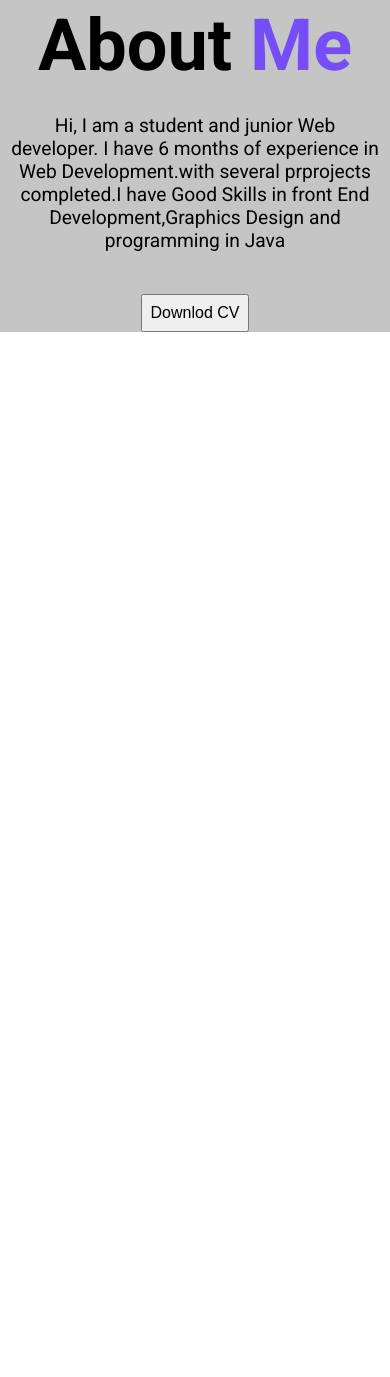
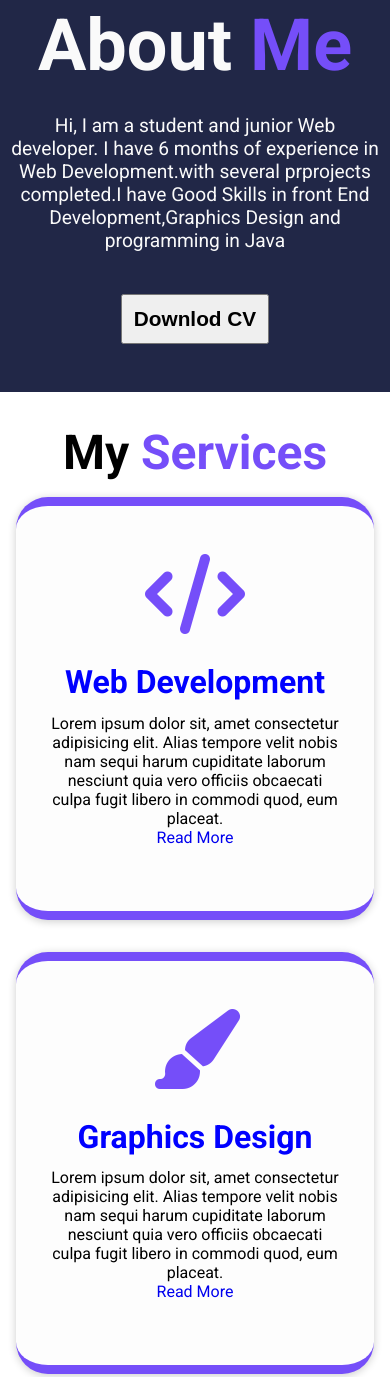
Before and after one commit to jui1960/portfolio, a plain HTML site: page index.html in a window 390 px wide. Shown: the part 1184-2561 px from the top of the page. Before the commit the page ends 1516 px from the top, so only its background shows below. Drawn offline with Linux system fonts and the light colour scheme; a web font is replaced by a local one.

Commit message:
responsive

```diff
--- a/index.html
+++ b/index.html
@@ -4,8 +4,8 @@
   <meta charset="UTF-8">
   <meta name="viewport" content="width=device-width, initial-scale=1.0">
   <title>jui</title>
-  <link rel="stylesheet" href="style.css">
-  <link rel="stylesheet" media="screen and (max-width:680px)" href="mobile.css">
+  <link rel="stylesheet"   href="style.css">
+  <link rel="stylesheet"  href="mobile.css">
 
 <link href='https://fonts.googleapis.com/css?family=Italianno' rel='stylesheet'>
 <link href='https://fonts.googleapis.com/css?family=Bad Script' rel='stylesheet'>
@@ -32,9 +32,9 @@
     <nav id="menu" class="hidden">
       <ul>
         <li><a href="#Home" class="nav-link">Home</a></li>
-        <li><a href="About-me" class="nav-link">About Me</a></li>
+        <li><a href="#About-me" class="nav-link">About Me</a></li>
+        <li><a href="#Services" class="nav-link">Services</a></li>
         <li><a href="#" class="nav-link">Skill</a></li>
-        <li><a href="#" class="nav-link">Services</a></li>
         <li><a href="#" class="nav-link">Contact</a></li>
       </ul>
     </nav>
@@ -44,6 +44,8 @@
 
 <!-- main section start -->
   <main>
+
+    <!-- home start -->
     <section id="Home">
 
       <div class="home-content">
@@ -57,7 +59,10 @@
         <img src="picture/jui.jpg" alt="">
       </div>
     </section>
+    <!-- home end -->
 
+
+    <!-- about start -->
     <section id="About-me">
       <div class="about-img">
         <img src="picture/about img.png" alt="">
@@ -66,10 +71,43 @@
         <h1 >About <span> Me</span></h1>
         <p>Hi, I am a student and junior Web developer.
         I have 6 months of experience in Web Development.with several prprojects completed.I have Good Skills in front End Development,Graphics Design and programming in Java</p>
-        <a href="picture/Cv.pdf" target="_blank"><button class="cv-btn">Downlod CV</button></a>
+        <a href="picture/CV.pdf" target="_blank"><button class="cv-btn">Downlod CV</button></a>
+      </div>
+    </section>
+     <!-- about end -->
+
+
+     <!-- services start -->
+    <section id="Services" class="Services">
+      <h1 class="heading">My <span>Services</span></h1>
+
+      <div class="services-container">
+        <div class="services-box">
+          <i class="fa-solid fa-code"></i>
+          <h3>Web Development</h3>
+          <p>Lorem ipsum dolor sit, amet consectetur adipisicing elit. Alias tempore velit nobis nam sequi harum cupiditate laborum nesciunt quia vero officiis obcaecati culpa fugit libero in commodi quod, eum placeat.</p>
+          <a href="#" class="btn">Read More</a>
+        </div>
+        <div class="services-box">
+          <i class="fa-solid fa-paintbrush"></i>
+          <h3>Graphics Design</h3>
+          <p>Lorem ipsum dolor sit, amet consectetur adipisicing elit. Alias tempore velit nobis nam sequi harum cupiditate laborum nesciunt quia vero officiis obcaecati culpa fugit libero in commodi quod, eum placeat.</p>
+          <a href="#" class="btn">Read More</a>
+        </div>
+        <div class="services-box">
+          <i class="fa-brands fa-java"></i>
+          <h3>Java programming</h3>
+          <p>Lorem ipsum dolor sit, amet consectetur adipisicing elit. Alias tempore velit nobis nam sequi harum cupiditate laborum nesciunt quia vero officiis obcaecati culpa fugit libero in commodi quod, eum placeat.</p>
+          <a href="#" class="btn">Read More</a>
+        </div>
       </div>
 
     </section>
+
+
+
+
+
   </main>
 <!-- main section End -->
 
--- a/mobile.css
+++ b/mobile.css
@@ -1,3 +1,4 @@
+@media screen and (max-width: 680px) {
     header{
         flex-direction: column;
         text-align: center;
@@ -64,3 +65,7 @@ nav li{
     .about-content p{
         text-align: center;
       }
+
+
+
+}
--- a/style.css
+++ b/style.css
@@ -23,6 +23,8 @@
     --background-color2:#0f1531;
     --color:#fafafa;
     --main-color:#754ef9;
+    --shadow-color:rgba(0, 0, 0, .2);
+    --bg-color:#fdfdfd;
 
   }
   header{
@@ -124,6 +126,8 @@
     gap:4rem ;
     background-color: rgb(197, 197, 197);
     text-align: center;
+    background-color: #212747;
+    color: var(--color);
   }
   .about-img{
     margin: 5rem;
@@ -143,13 +147,69 @@
     text-align: left;
   }
   button{
-    padding: 0.5rem;
-    font-size: 1rem;
+    padding: 0.7rem;
+    font-size: 1.3rem;
+    margin-bottom: 3rem;
+    font-weight: bold;
   }
+  /* about section End */
 
 
+/* services section start */
+.Services .heading{
+  text-align: center;
+  margin-top: 2rem;
+  font-size: 3rem;
+}
+
+.Services .services-container{
+  display: flex;
+  justify-content: center;
+  align-items: center;
+  flex-wrap: wrap;
+  gap: 2rem;
+  margin: 2rem ;
+}
+.services-container .services-box{
+  flex:1 1 30rem ;
+  background-color: var(--bg-color);
+  padding: 3rem 2rem 4rem;
+  border-radius: 2rem;
+  box-shadow: 0 .1rem .5rem var(--shadow-color);
+  text-align: center;
+  border-top: .6rem solid var(--main-color);
+  border-bottom: .6rem solid var(--main-color);
+}
+.services-box i{
+  font-size: 5rem;
+  color: var(--main-color);
+  margin-bottom: 1rem;
+}
+.services-box h3{
+  font-size: 2rem;
+  margin: .8rem;
+}
 
 
-  /* about section End */
+/* services section end */
 
 /* main section end */
+
+
+@media screen and (max-width: 1200px) {
+  .services-box h3 {
+    color: red;
+  }
+  .Services .services-container{
+    margin: 5rem;
+  }
+}
+
+@media screen and (max-width: 1000px) {
+  .services-box h3 {
+    color: blue;
+  }
+  .Services .services-container{
+    margin: 1rem;
+  }
+}
```
Also changed, not shown: 1 other file. Lines whose indentation alone changed are shown as unchanged.
